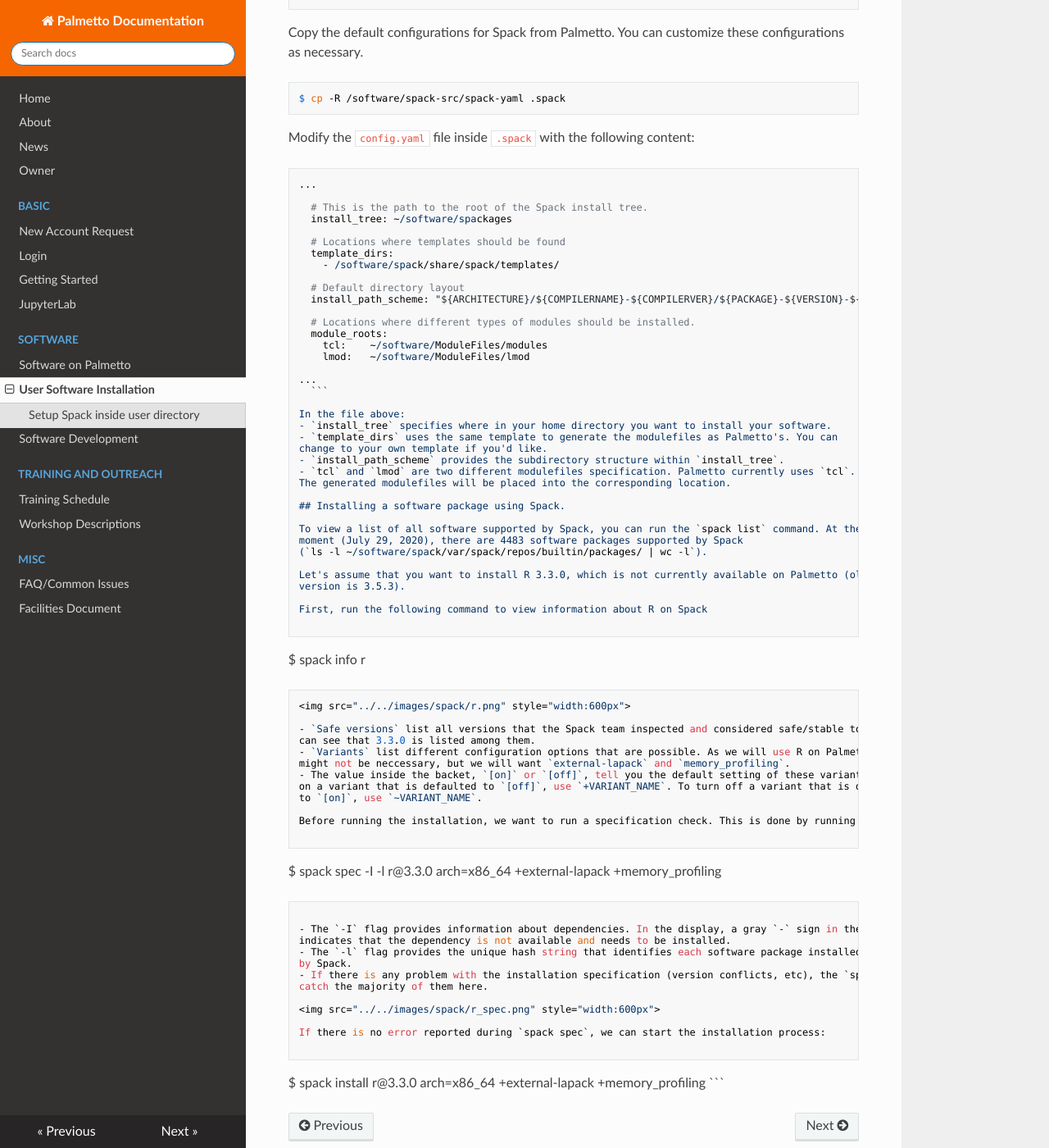
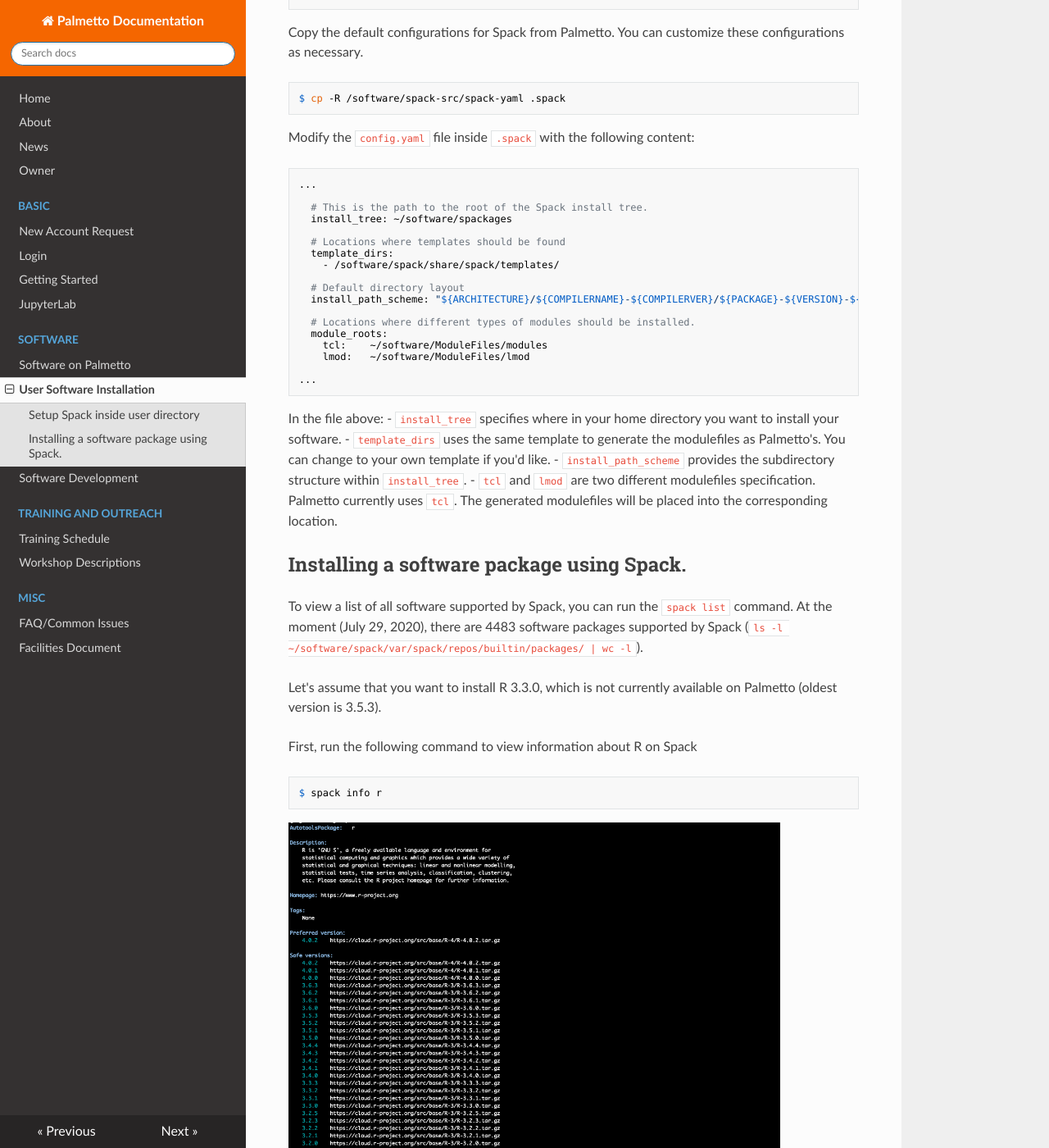
Before and after one commit to clemsonciti/palmetto-documentation, an MkDocs documentation site: the page built from docs/software/spack.md, in a window 1280 px wide and 1400 px high, scrolled down 644 px. Shown: the whole window at 82% size. Built offline with MkDocs 1.6.1, drawn with Linux system fonts in a browser that asks for light colours; nearby versions of some CDN libraries; some of the changed text lies outside the part shown.

Commit message:
spack brief guide done

````diff
--- a/docs/software/spack.md
+++ b/docs/software/spack.md
@@ -55,7 +55,7 @@
     lmod:   ~/software/ModuleFiles/lmod
 
 ...
-  ```
+```
 
 In the file above:
 - `install_tree` specifies where in your home directory you want to install your software.
@@ -79,7 +79,8 @@
 ```
 $ spack info r
 ```
-<img src="../../images/spack/r.png" style="width:600px">
+
+<img src="../../images/software/spack/r.png" style="width:600px">
 
 - `Safe versions` list all versions that the Spack team inspected and considered safe/stable to use. You
 can see that 3.3.0 is listed among them.
@@ -102,10 +103,39 @@
 - If there is any problem with the installation specification (version conflicts, etc), the `spec` call will
 catch the majority of them here.
 
-<img src="../../images/spack/r_spec.png" style="width:600px">
+<img src="../../images/software/spack/r_spec.png" style="width:600px">
 
 If there is no error reported during `spack spec`, we can start the installation process:
 
 ```
 $ spack install r@3.3.0 arch=x86_64 +external-lapack +memory_profiling
 ```
+
+After finishing the installation, you will need to add the path to your new module file directory to `$MODULEPATH`:
+
+```
+$ export MODULEPATH=$MODULEPATH:~/software/ModuleFiles/modules/linux-centos8-x86_64/
+$ module avail
+```
+
+You can see your newly install R package:
+
+<img src="../../images/software/spack/r_module.PNG" style="width:600px">
+
+Using `module` allows you to manage the primary installed software, `R 3.3.0`. However, Spack also installed a
+number of dependencies for you. To view all dependencies, run:
+
+```
+$ spack find
+```
+
+<img src="../../images/software/spack/r_spack_find.PNG" style="width:600px">
+
+These dependencies will be reused by Spack when you install other software packages that require the same
+dependencies. For example, if you run `spack spec -Il r@4.0.0 arch=x86_64`, you will see that many of the
+dependency lines have the green `[+]` sign, indicating that that dependency is already installed.
+
+<img src="../../images/software/spack/r_dependency.PNG" style="width:600px">
+
+
+Further information about installing packages using Spack can be found on [Spack's documentation page](https://spack.readthedocs.io/en/latest/basic_usage.html)
````
Also changed, not shown: docs/images/software/spack/r_dependency.PNG (added), docs/images/software/spack/r_module.PNG (added), docs/images/software/spack/r_spack_find.PNG (added).
